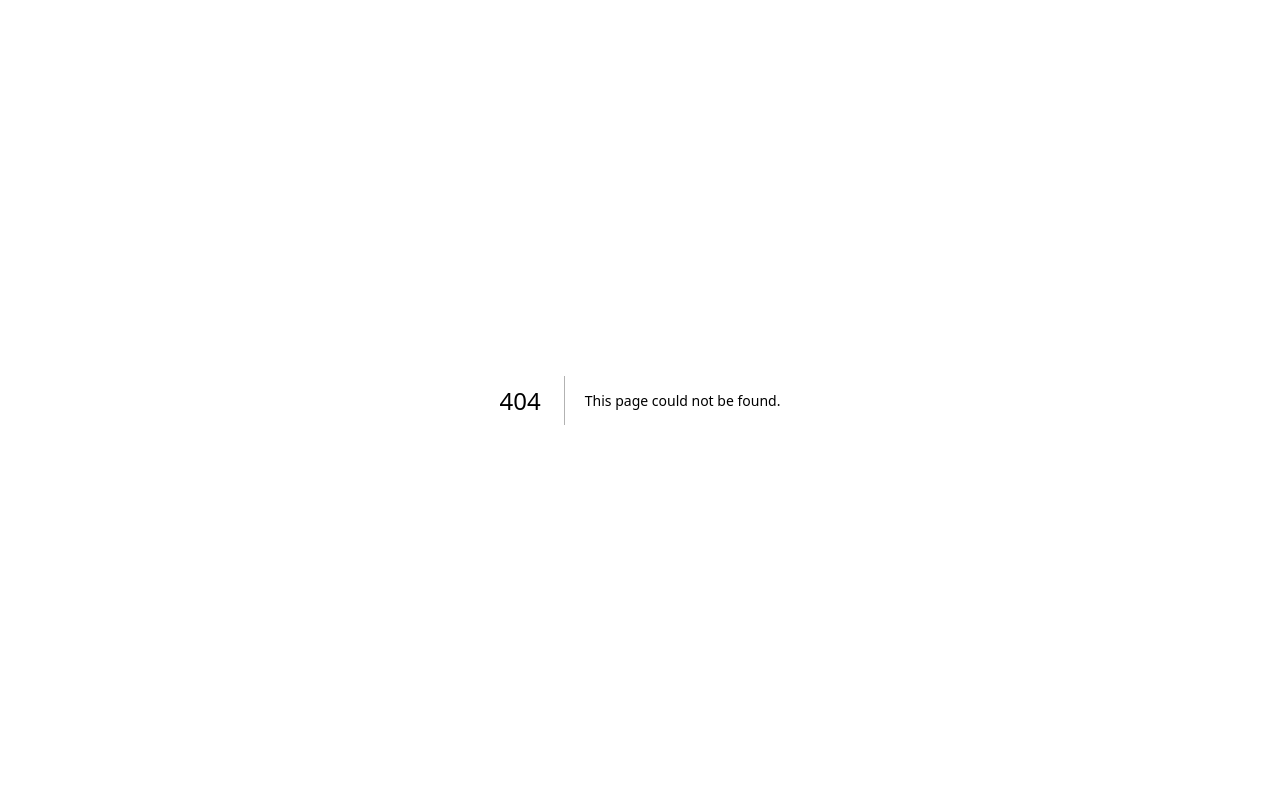
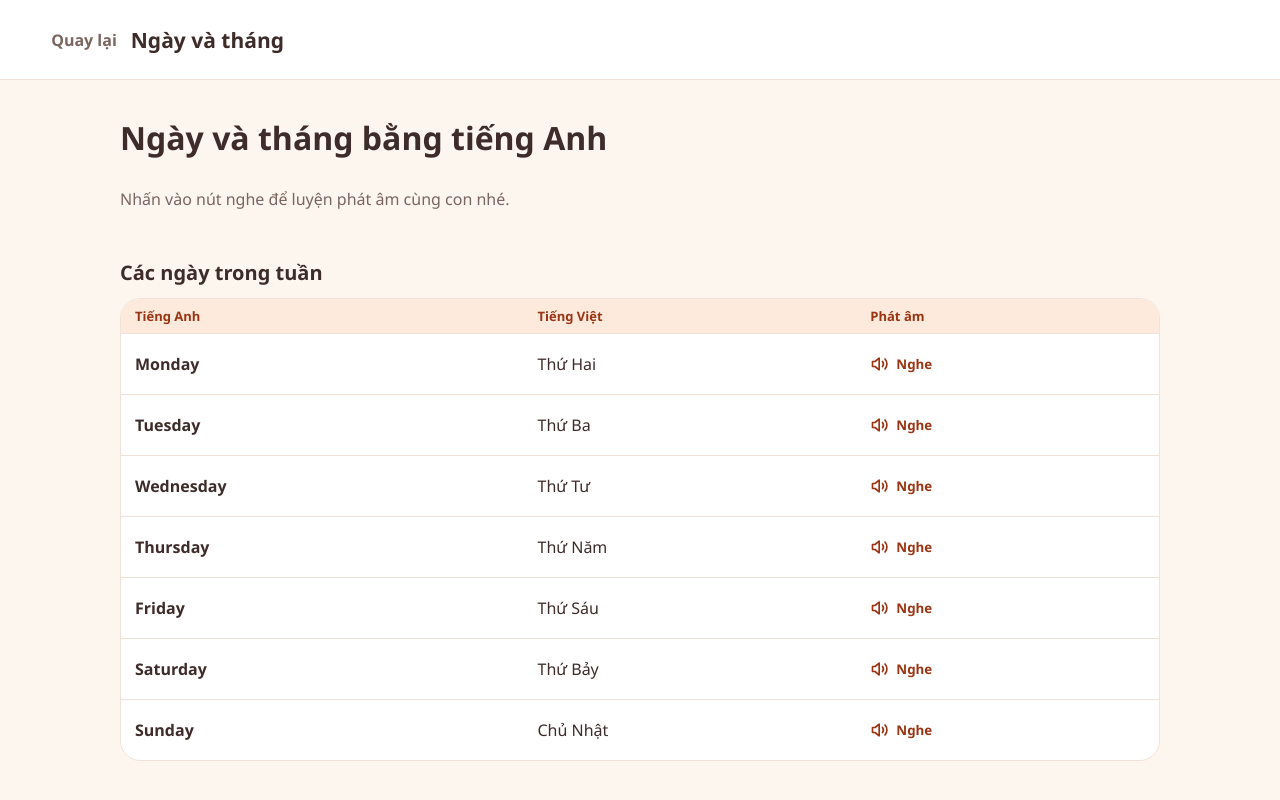
Before and after one commit to hoantv-hpcorp/vuahocvuachoi, a Next.js app in the folder web/: page /day-and-month in a window 1280 px wide. Before the commit this address had no page. Built offline with nearby package versions, Linux system fonts and the light colour scheme.

Commit message:
day of week, month of year

```diff
--- /dev/null
+++ b/web/app/day-and-month/page.tsx
@@ -0,0 +1,8 @@
+import Link from "next/link";
+import { AppBar } from "@/components/AppBar";
+import { Device } from "@/components/Device";
+import { WordTables } from "./word-tables";
+
+export default function DayAndMonthPage() {
+  return <Device><AppBar><Link href="/profiles" className="btn btn-ghost">Quay lại</Link><div className="title">Ngày và tháng</div></AppBar><div className="body"><h1>Ngày và tháng bằng tiếng Anh</h1><p className="word-intro">Nhấn vào nút nghe để luyện phát âm cùng con nhé.</p><WordTables /></div></Device>;
+}
--- /dev/null
+++ b/web/app/day-and-month/word-tables.tsx
@@ -0,0 +1,27 @@
+"use client";
+
+import { useEffect, useState } from "react";
+
+const days = [["Monday", "Thứ Hai"], ["Tuesday", "Thứ Ba"], ["Wednesday", "Thứ Tư"], ["Thursday", "Thứ Năm"], ["Friday", "Thứ Sáu"], ["Saturday", "Thứ Bảy"], ["Sunday", "Chủ Nhật"]];
+const months = [["January", "Tháng Một"], ["February", "Tháng Hai"], ["March", "Tháng Ba"], ["April", "Tháng Tư"], ["May", "Tháng Năm"], ["June", "Tháng Sáu"], ["July", "Tháng Bảy"], ["August", "Tháng Tám"], ["September", "Tháng Chín"], ["October", "Tháng Mười"], ["November", "Tháng Mười Một"], ["December", "Tháng Mười Hai"]];
+
+export function WordTables() {
+  const [error, setError] = useState("");
+  useEffect(() => () => { window.speechSynthesis?.cancel(); }, []);
+
+  function speak(word: string) {
+    if (!("speechSynthesis" in window) || !("SpeechSynthesisUtterance" in window)) {
+      setError("Trình duyệt này chưa hỗ trợ phát âm. Hãy thử trình duyệt khác nhé.");
+      return;
+    }
+    setError("");
+    window.speechSynthesis.cancel();
+    const utterance = new SpeechSynthesisUtterance(word);
+    utterance.lang = "en-US";
+    utterance.rate = 0.85;
+    utterance.onerror = (event) => { if (event.error !== "canceled" && event.error !== "interrupted") setError("Chưa phát được âm thanh. Hãy thử lại nhé."); };
+    window.speechSynthesis.speak(utterance);
+  }
+
+  return <>{error && <p className="word-error" role="status">{error}</p>}{[["Các ngày trong tuần", days], ["Các tháng trong năm", months]].map(([title, words]) => <section className="word-section" key={title as string}><h2>{title as string}</h2><div className="word-table-wrap"><table className="word-table"><thead><tr><th scope="col">Tiếng Anh</th><th scope="col">Tiếng Việt</th><th scope="col">Phát âm</th></tr></thead><tbody>{(words as string[][]).map(([english, vietnamese]) => <tr key={english}><th scope="row" lang="en">{english}</th><td>{vietnamese}</td><td><button type="button" className="word-speak" onClick={() => speak(english)} aria-label={`Nghe phát âm ${english}`}><svg aria-hidden="true" width="20" height="20" viewBox="0 0 24 24" fill="none" stroke="currentColor" strokeWidth="2" strokeLinecap="round" strokeLinejoin="round"><path d="M11 5 6 9H3v6h3l5 4V5Z"/><path d="M15 9a5 5 0 0 1 0 6M18 6a9 9 0 0 1 0 12"/></svg><span>Nghe</span></button></td></tr>)}</tbody></table></div></section>)}</>;
+}
--- a/web/app/globals.css
+++ b/web/app/globals.css
@@ -14,6 +14,20 @@
   --line: #f0e2d6;
   --radius: 20px;
 }
+
+.word-intro { margin-top: 8px; color: var(--ink-soft); line-height: 1.5; }
+.word-section { margin-top: 28px; }
+.word-section h2 { margin-bottom: 12px; font-size: 20px; }
+.word-table-wrap { overflow: hidden; border: 1px solid var(--line); border-radius: var(--radius); background: var(--surface); }
+.word-table { width: 100%; border-collapse: collapse; text-align: left; }
+.word-table th, .word-table td { padding: 8px 14px; border-bottom: 1px solid var(--line); }
+.word-table thead th { background: var(--primary-tint); color: var(--primary-deep); font-size: 13px; }
+.word-table tbody th { font-weight: 700; }
+.word-table tbody tr:last-child > * { border-bottom: 0; }
+.word-speak { min-height: 44px; display: inline-flex; align-items: center; gap: 6px; color: var(--primary-deep); font-weight: 700; }
+.word-speak:hover { text-decoration: underline; }
+.word-error { margin-top: 16px; color: var(--primary-deep); }
+@media (max-width: 420px) { .word-table th, .word-table td { padding: 8px; } .word-speak span { display: none; } }
 
 * {
   box-sizing: border-box;
```
Also changed, not shown: web/app/profiles/page.tsx (+1 -1 lines), web/scripts/fix-heat2-q19-figure.ts (added, +38 -0 lines), 1 other file (tests, documents, lock files or other folders).
